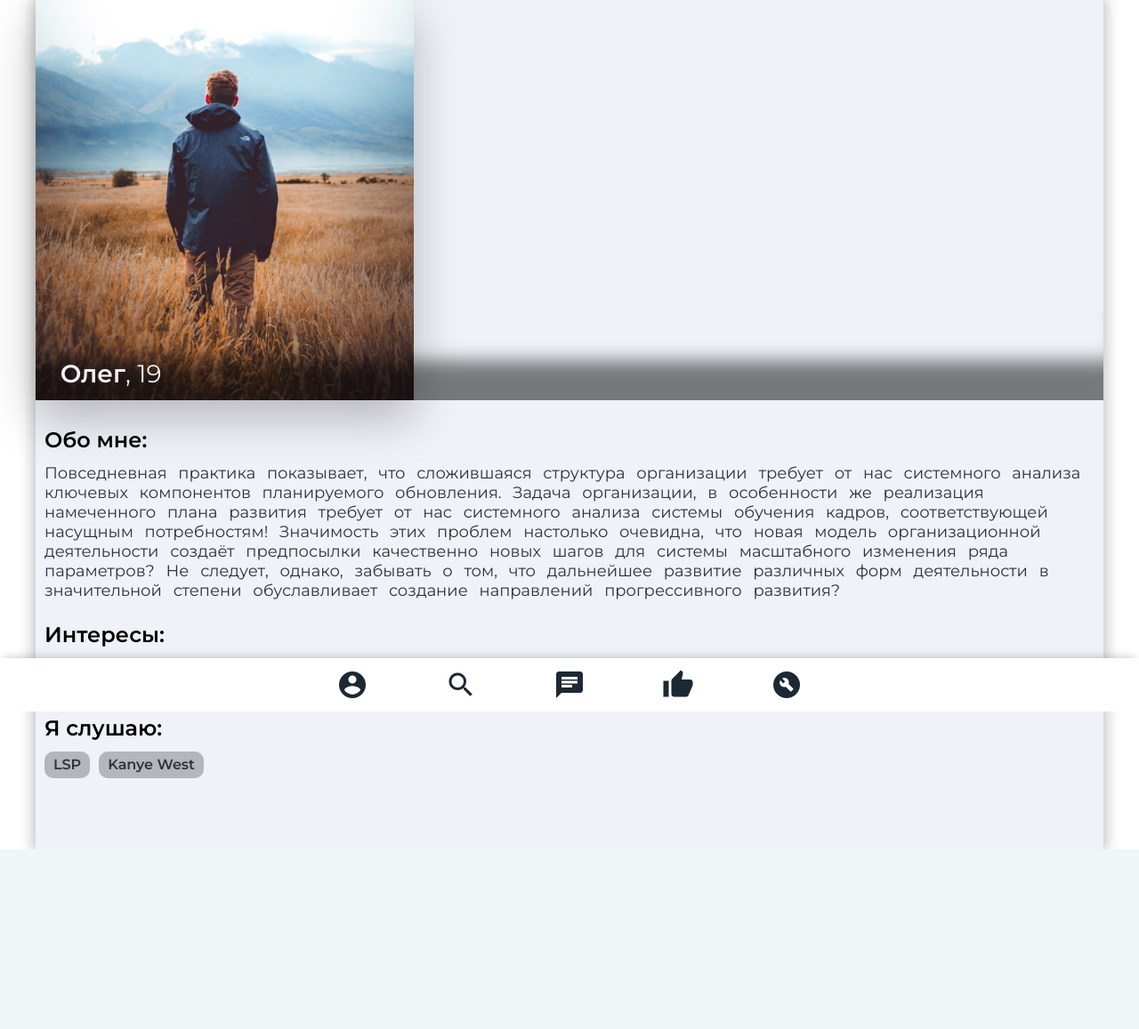
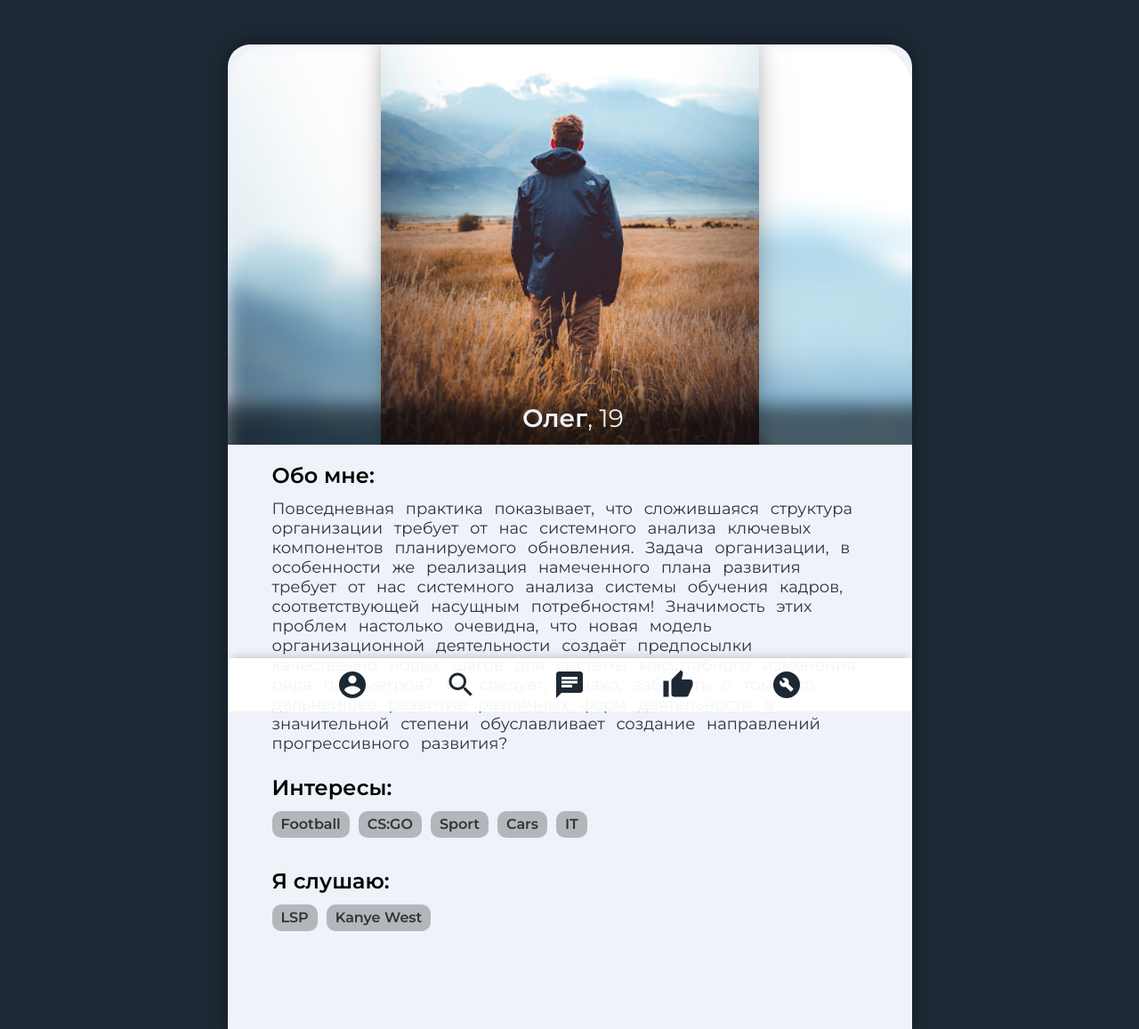
Before and after one commit to thtrvdnl/vbar, a Django app: template template/index.html in a window 1280 px wide. Shown: the whole page at 89% size. Before the commit the page ends 955 px from the top, so only its background shows below. Run offline with Django 3.2, Linux system fonts and the light colour scheme; the template is opened without the code that fills it, so the values that code supplies are empty.

Commit message:
Commit layout fixed, adaptation added

```diff
--- a/template/css/style.css
+++ b/template/css/style.css
@@ -41,8 +41,8 @@ p {
   padding: 0 10px;
   position: fixed;
   bottom: 0;
-  right: 0;
-  left: 0;
+  width: 100%;
+  max-width: 769px;
   display: -webkit-box;
   display: -ms-flexbox;
   display: flex;
@@ -53,7 +53,7 @@ p {
       -ms-flex-align: center;
           align-items: center;
   height: 60px;
-  background-color: #fff;
+  background-color: rgba(255, 255, 255, 0.95);
   -webkit-box-shadow: 0 -5px 10px -5px rgba(0, 0, 0, 0.25);
           box-shadow: 0 -5px 10px -5px rgba(0, 0, 0, 0.25);
 }
@@ -114,12 +114,27 @@ p {
      object-fit: cover;
   -o-object-position: 50% 50%;
      object-position: 50% 50%;
-  -webkit-box-shadow: 0px 20px 50px 0 rgba(0, 0, 0, 0.25);
-          box-shadow: 0px 20px 50px 0 rgba(0, 0, 0, 0.25);
+  -webkit-box-shadow: 0px 20px 50px 0 rgba(0, 0, 0, 0.1), 0 0 20px 0 rgba(0, 0, 0, 0.25);
+          box-shadow: 0px 20px 50px 0 rgba(0, 0, 0, 0.1), 0 0 20px 0 rgba(0, 0, 0, 0.25);
 }
 
 .main .avatar-wrapper {
   position: relative;
+}
+
+.main .banner {
+  border-top-left-radius: 50px;
+  border-top-right-radius: 50px;
+  position: relative;
+  text-align: center;
+  overflow: hidden;
+}
+
+.main .banner-img {
+  display: block;
+  position: absolute;
+  -webkit-filter: blur(10px);
+          filter: blur(10px);
 }
 
 .main .person-wrapper {
@@ -210,14 +225,32 @@ p {
   margin-bottom: 0.5em;
 }
 
+body {
+  background-color: #1c2833;
+}
+
 .wrapper {
   position: relative;
   background-color: #eff2f8;
   min-width: 320px;
   min-height: 100vh;
-  max-width: 1200px;
+  max-width: 769px;
   margin: 0 auto;
+  padding: 0 0 30px 0;
   -webkit-box-shadow: 0 0 15px 3px rgba(0, 0, 0, 0.25);
           box-shadow: 0 0 15px 3px rgba(0, 0, 0, 0.25);
 }
+
+@media screen and (min-width: 769px) {
+  .wrapper {
+    border-top-left-radius: 25px;
+    border-top-right-radius: 25px;
+    margin: 50px auto 0;
+    border-top-left-radius: 25px;
+    border-top-right-radius: 25px;
+  }
+  .main-body {
+    padding: 20px 50px 70px;
+  }
+}
 /*# sourceMappingURL=style.css.map */
--- a/template/index.html
+++ b/template/index.html
@@ -2,7 +2,7 @@
 <html lang="en">
   <head>
     <meta charset="UTF-8" />
-    <meta name="viewport" content="width=device-width, initial-scale=1.0" />
+    <meta name="viewport" content="width=device-width, initial-scale=1.0, maximum-scale=1.0, user-scalable=no" />
     <title>VBAR</title>
     <link href="https://fonts.googleapis.com/icon?family=Material+Icons" rel="stylesheet" />
     <link rel="stylesheet" href="./css/style.css" />
@@ -10,11 +10,14 @@
   <body>
     <div class="wrapper">
       <main class="main">
-        <div class="avatar-wrapper">
-          <img src="./images/1.jpg" alt="Oleg" class="avatar" />
-          <div class="person-wrapper">
-            <h2 class="person-name">&nbsp;Олег</h2>
-            <span class="person-age">, 19</span>
+        <div class="banner">
+          <img src="./images/1.jpg" alt="Oleg" class="banner-img" />
+          <div class="avatar-wrapper">
+            <img src="./images/1.jpg" alt="Oleg" class="avatar" />
+            <div class="person-wrapper">
+              <h2 class="person-name">&nbsp;Олег</h2>
+              <span class="person-age">, 19</span>
+            </div>
           </div>
         </div>
         <div class="main-body">
--- a/template/scss/_main.scss
+++ b/template/scss/_main.scss
@@ -5,10 +5,23 @@
     max-width: $maxImageWidth;
     object-fit: cover;
     object-position: 50% 50%;
-    box-shadow: 0px 20px 50px 0 $dark-25;
+    box-shadow: 0px 20px 50px 0 $dark-10, 0 0 20px 0 $dark-25;
 
     &-wrapper {
       position: relative;
+    }
+  }
+
+  & .banner {
+    border-top-left-radius: 50px;
+    border-top-right-radius: 50px;
+    position: relative;
+    text-align: center;
+    overflow: hidden;
+    &-img {
+      display: block;
+      position: absolute;
+      filter: blur(10px);
     }
   }
 
--- a/template/scss/_menu.scss
+++ b/template/scss/_menu.scss
@@ -3,13 +3,13 @@
   padding: 0 10px;
   position: fixed;
   bottom: 0;
-  right: 0;
-  left: 0;
+  width: 100%;
+  max-width: $maxWidth;
   display: flex;
   justify-content: center;
   align-items: center;
   height: $menuHeight;
-  background-color: #fff;
+  background-color: rgba(255, 255, 255, 0.95);
   box-shadow: 0 -5px 10px -5px $dark-25;
 
   &-list {
--- /dev/null
+++ b/template/scss/_not_mobile.scss
@@ -0,0 +1,13 @@
+@media screen and (min-width: $maxWidth) {
+  .wrapper {
+    border-top-left-radius: 25px;
+    border-top-right-radius: 25px;
+    margin: 50px auto 0;
+    border-top-left-radius: 25px;
+    border-top-right-radius: 25px;
+  }
+
+  .main-body {
+    padding: 20px 50px 70px;
+  }
+}
--- a/template/scss/_vars.scss
+++ b/template/scss/_vars.scss
@@ -8,13 +8,15 @@ $textDark: #2e343b;
 
 // sizes
 $minWidth: 320px;
-$maxWidth: 1200px;
+$maxWidth: 769px;
 $defHeight: 100vh;
 $menuWidth: 600px;
 $menuHeight: 60px;
 $maxImageHeight: 450px;
 $maxImageWidth: 425px;
 $tagHeight: 30px;
+$maxMobileWidth: 426px;
+$tabletWidth: 769px;
 
 // fonts
 $sFontSize: 16px;
--- a/template/scss/style.scss
+++ b/template/scss/style.scss
@@ -3,6 +3,10 @@
 @import 'vars';
 @import 'menu';
 @import 'main';
+
+body {
+  background-color: $iconDark;
+}
 
 .wrapper {
   position: relative;
@@ -11,5 +15,9 @@
   min-height: $defHeight;
   max-width: $maxWidth;
   margin: 0 auto;
+  padding: 0 0 30px 0;
   box-shadow: 0 0 15px 3px $dark-25;
 }
+
+// @media
+@import 'not_mobile';
```
Also changed, not shown: template/user.json (added, +64 -0 lines), 1 other file.
